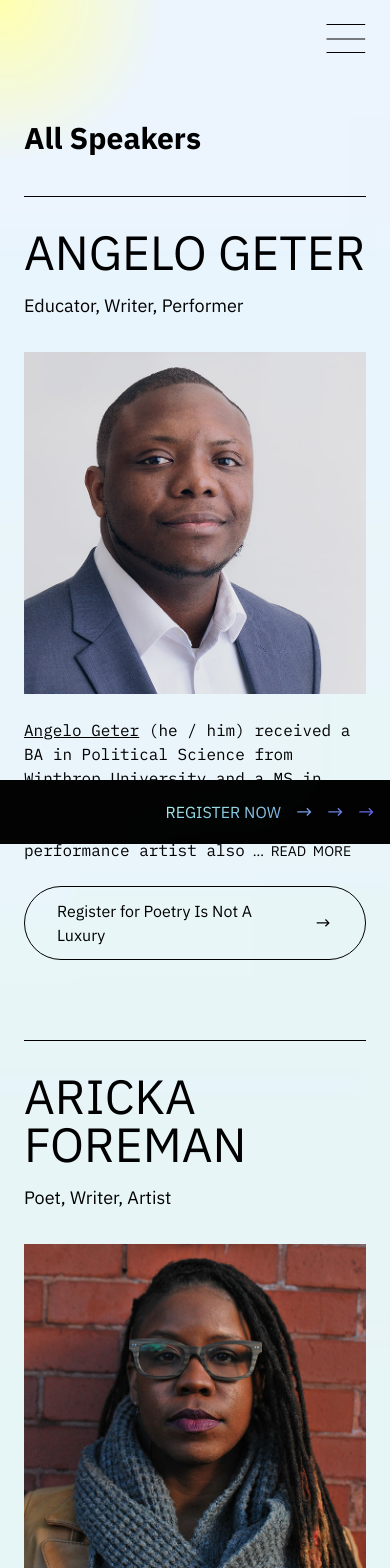
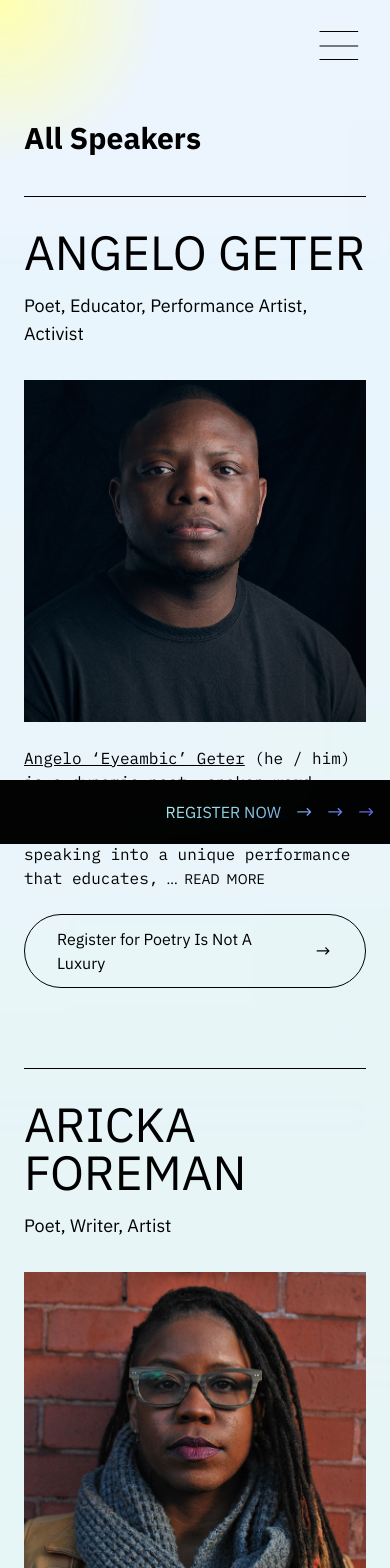
Before and after one commit to acacheung/roxbury-poetry-festival, a Next.js app: page /speakers in a window 390 px wide. Shown: the top 1568 px of the page. Built offline with nearby package versions, Linux system fonts and the light colour scheme.

Commit message:
update speakers, add focus to NAV hamburger

```diff
--- a/components/Header.js
+++ b/components/Header.js
@@ -40,7 +40,9 @@ const Header = class extends React.Component {
         <nav className="flex flex-col md:flex-grow justify-center">
           <button
             aria-label="Toggle Menu"
-            className="absolute focus:outline-none mr-6 mt-6 right-0 top-0"
+            className={
+              headerStyles.navButton + " absolute mr-4 mt-4 right-0 top-0"
+            }
             onClick={() => this.toggleHamburger()}
           >
             <div className={headerStyles.iconHamburger + " block"}>
--- a/components/Header.module.css
+++ b/components/Header.module.css
@@ -22,6 +22,22 @@
   text-align: center;
   text-transform: uppercase;
   @apply px-6;
+}
+
+.navButton {
+  border: 5px solid transparent;
+  padding: 10px;
+}
+
+.navButton:focus {
+  outline: none;
+}
+
+.navButton:focus-visible {
+  border: 5px solid;
+  border-image-slice: 1;
+  border-width: 5px;
+  border-image-source: linear-gradient(to left, #743ad5, #d53a9d);
 }
 
 .scrollingItem {
--- a/pages/about.js
+++ b/pages/about.js
@@ -135,7 +135,7 @@ export default function About() {
                   <li className="mt-2">Kristina McGeehan</li>
                   <li className="mt-2">Tariq Charles</li>
                   <li className="mt-2">Stephen Hamilton</li>
-                  <li className="mt-2">Amber Williams (Sublime Luv)</li>
+                  <li className="mt-2">Amber Williams (SublimeLuv)</li>
                 </ul>
               </div>
               <div className="my-10">
--- a/pages/schedule.js
+++ b/pages/schedule.js
@@ -44,7 +44,7 @@ export default function Schedule() {
                 </h3>
                 <p className="mb-8">
                   A Panel with Kristina Marie Darling, Ryan Murphy, Frances
-                  Donovan, George Abraham
+                  Donovan, George Abraham, Lillian-Yvonne Bertram
                 </p>
                 <div className="publication-images w-full" />
                 <details className="font-mono mt-6">
--- a/pages/speakers.js
+++ b/pages/speakers.js
@@ -19,20 +19,19 @@ export default function Speakers() {
         <ul className="gap-x-28 gap-y-20 grid pb-20 md:grid-cols-2 lg:grid-cols-3">
           <li className="speakers-grid">
             <h3 className="mb-4 mt-8 text-5xl uppercase">Angelo Geter</h3>
-            <p className="mb-8 text-lg">Educator, Writer, Performer</p>
+            <p className="mb-8 text-lg">
+              Poet, Educator, Performance Artist, Activist
+            </p>
             <img alt="Angelo Geter" src="/img/speakers/angelo-geter.jpg" />
             <details className="font-mono mt-6">
-              known in the spoken word world as “EyeAmBic.” Geter is a National
-              Poetry Slam champion, Rustbelt Regional Poetry Slam finalist,
-              Southern Fried Regional Poetry Slam finalist, and a 2019
-              All-America City winner. He has performed at venues and
-              competitions across the country, and currently serves on the Board
-              of Directors for the Watering Hole, an organization dedicated to
-              holding spaces for poets of color in the oral and written
-              traditions of poetry. He also works as the Director of Campus
-              Programming at Winthrop University and is releasing his debut
-              poetry collection in late 2020. Geter is the poet laureate of Rock
-              Hill, South Carolina.
+              entertains and inspires. He currently serves as the Poet Laureate
+              of Rock Hill, SC, and is a 2020 Academy of American Poets Laureate
+              Fellow. Geter is also a 2019 All-America city winner, 2018
+              National Poetry Slam champion, Rustbelt Regional Poetry Slam
+              finalist, Southern Fried Regional Poetry Slam finalist and has
+              performed and competed in several venues across the country. His
+              work has appeared on All Def Poetry, Charleston Currents, and the
+              Academy of American Poets “Poem a Day” series.
               <summary className="focus:outline-none textWrap">
                 <a
                   className="underline"
@@ -40,11 +39,11 @@ export default function Speakers() {
                   rel="noreferrer noopener"
                   target="_blank"
                 >
-                  Angelo Geter
-                </a>{" "}
-                (he / him) received a BA in Political Science from Winthrop
-                University and a MS in Higher Education from Drexel University.
-                He is a poet and performance artist also
+                  Angelo ‘Eyeambic’ Geter
+                </a>{" "}
+                (he / him) is a dynamic poet, spoken word artist and
+                motivational speaker who merges his passions for poetry and
+                speaking into a unique performance that educates,
               </summary>
             </details>
             <a
@@ -849,6 +848,54 @@ export default function Speakers() {
               </svg>
             </a>
           </li>
+
+          <li className="speakers-grid">
+            <h3 className="mb-4 mt-8 text-5xl uppercase">
+              Lillian-Yvonne Bertram
+            </h3>
+            <p className="mb-8 text-lg">Poet, Writer, Digital Maker</p>
+            <img
+              alt="Lillian-Yvonne Bertram"
+              src="/img/speakers/lillian-yvonne-bertram.jpg"
+            />
+            <details className="font-mono mt-6">
+              Paradise. They currently direct the MFA in Creative Writing at
+              UMass Boston.
+              <summary className="focus:outline-none textWrap">
+                <a
+                  className="underline"
+                  href="https://www.lillianyvonnebertram.com/"
+                  rel="noreferrer noopener"
+                  target="_blank"
+                >
+                  Lillian-Yvonne Bertram
+                </a>{" "}
+                (they / them) is the author of the books{" "}
+                <a
+                  className="underline"
+                  href="http://www.noemipress.org/catalog/poetry/travesty-generator/"
+                  rel="noreferrer noopener"
+                  target="_blank"
+                >
+                  Travesty Generator
+                </a>
+                ; How Narrow My Escapes; Personal Science; a slice from the cake
+                made of air; and But a Storm is Blowing From
+              </summary>
+            </details>
+            <a
+              className="border border-black inline-flex items-center mt-6 px-8 py-3 rounded-full lg:text-lg"
+              href="https://www.eventbrite.ca/e/roxbury-poetry-festival-2021-tickets-146513542951"
+              rel="noreferrer noopener"
+              target="_blank"
+            >
+              Register for Paths to Publication
+              <svg className="ml-4 lg:ml-6" height="8" width="19">
+                <use xlinkHref="#icon-rightarrow" />
+              </svg>
+            </a>
+          </li>
+
           <li className="speakers-grid">
             <h3 className="mb-4 mt-8 text-5xl uppercase">Malcolm Friend</h3>
             <p className="mb-8 text-lg">Is a poet.</p>
--- a/styles/globals.css
+++ b/styles/globals.css
@@ -238,14 +238,17 @@ details summary::marker {
   0% {
     background-image: url("../public/img/speakers/kristina-marie-darling.jpg");
   }
-  25% {
+  20% {
     background-image: url("../public/img/speakers/ryan-murphy.jpg");
   }
-  50% {
+  40% {
     background-image: url("../public/img/speakers/frances-donovan.jpg");
   }
-  75% {
+  60% {
     background-image: url("../public/img/speakers/george-abraham.jpg");
+  }
+  80% {
+    background-image: url("../public/img/speakers/lillian-yvonne-bertram.jpg");
   }
   100% {
     background-image: url("../public/img/speakers/kristina-marie-darling.jpg");
```
Also changed, not shown: public/img/speakers/angelo-geter.jpg, public/img/speakers/lillian-yvonne-bertram.jpg (added).
